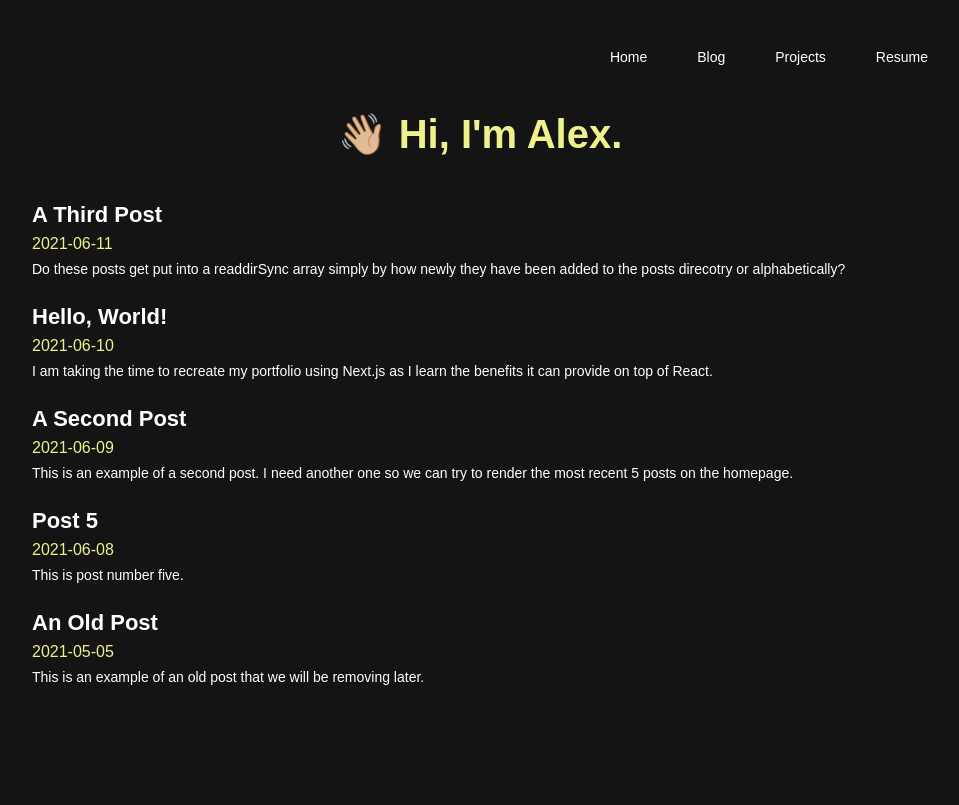
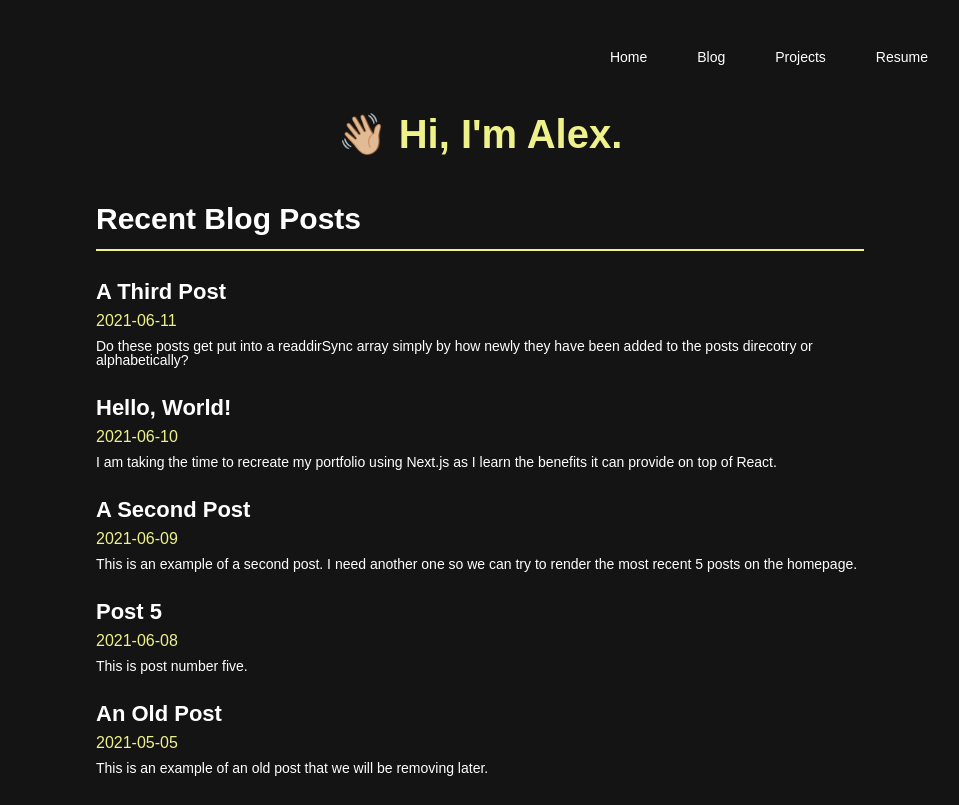
Before and after one commit to alex-lc/portfolio-next, a Next.js app: page / in a window 1280 px wide. Shown: the whole page, without its empty margins (160-1119 px from the left). Built offline with nearby package versions, Linux system fonts and the light colour scheme.

Commit message:
More styling on recent blog posts section of homepage

```diff
--- a/pages/blog/post.module.css
+++ b/pages/blog/post.module.css
@@ -1,6 +1,6 @@
 .post {
     margin-top: 5rem;
-    width: 70%;
+    width: 60%;
 }
 
 .title {
--- a/pages/index.js
+++ b/pages/index.js
@@ -23,6 +23,7 @@ export default function Home(props) {
       <h1 className={classes.title}>👋🏼 Hi, I'm Alex.</h1>
 
       <div className={classes.recentPostContainer}>
+        <div className={classes.homeTitle}>Recent Blog Posts</div>
         {recent.map(post => <div className={classes.recentPost} key={post.id}>
           <div className={classes.postContents}>
             <h2><Link href={`/blog/${post.id}`}>{post.title}</Link></h2>
--- a/styles/Home.module.css
+++ b/styles/Home.module.css
@@ -7,7 +7,7 @@
 
 .recentPostContainer {
   margin-top: 5rem;
-  width: 70%;
+  width: 60%;
   max-width: 1280px;
 }
 
@@ -52,3 +52,10 @@
 .postContents a:hover {
   opacity: 0.9;
 }
+
+.homeTitle {
+  padding-bottom: 1.5rem;
+  font-size: 3rem;
+  font-weight: 900;
+  border-bottom: 2px solid #eff28a;
+}
```
